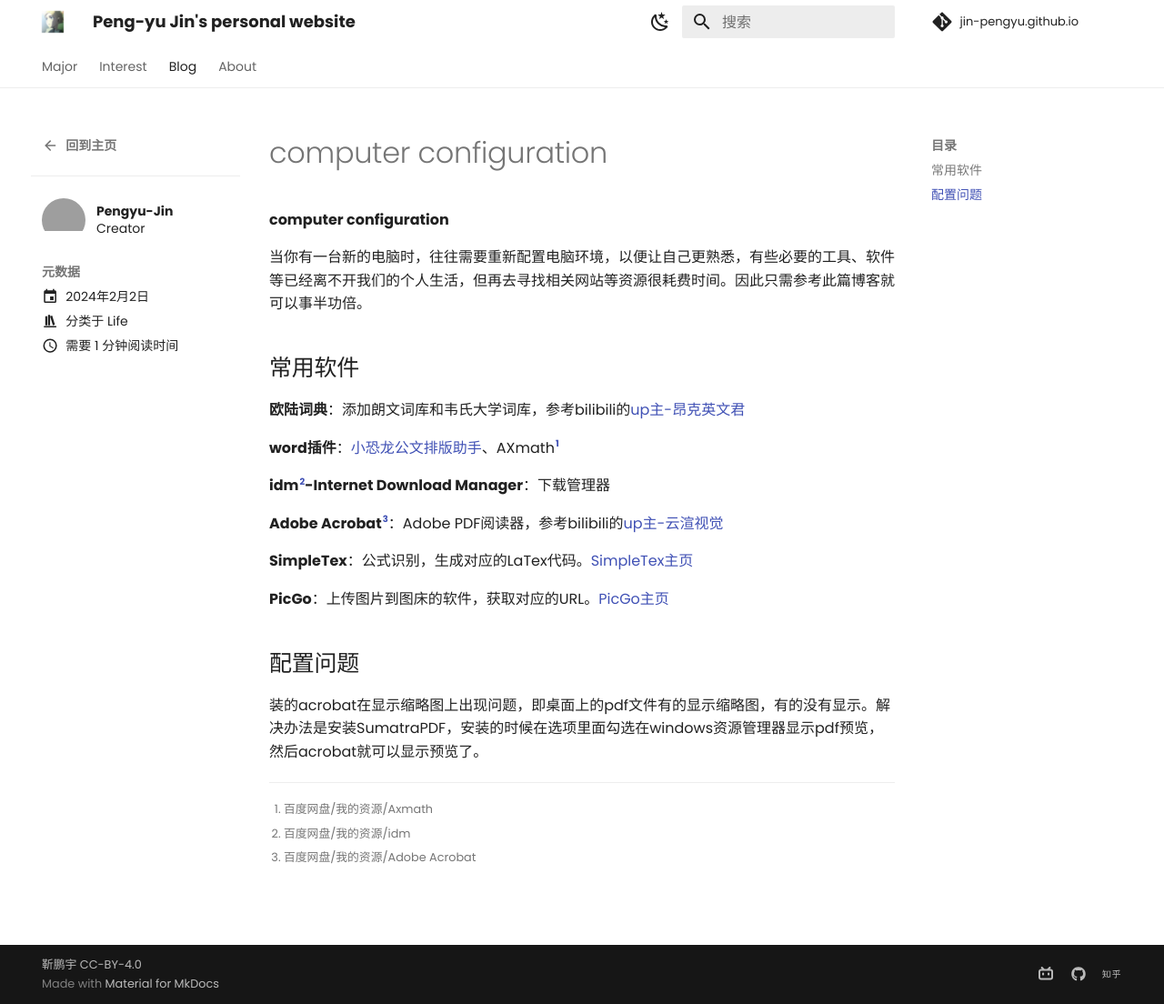
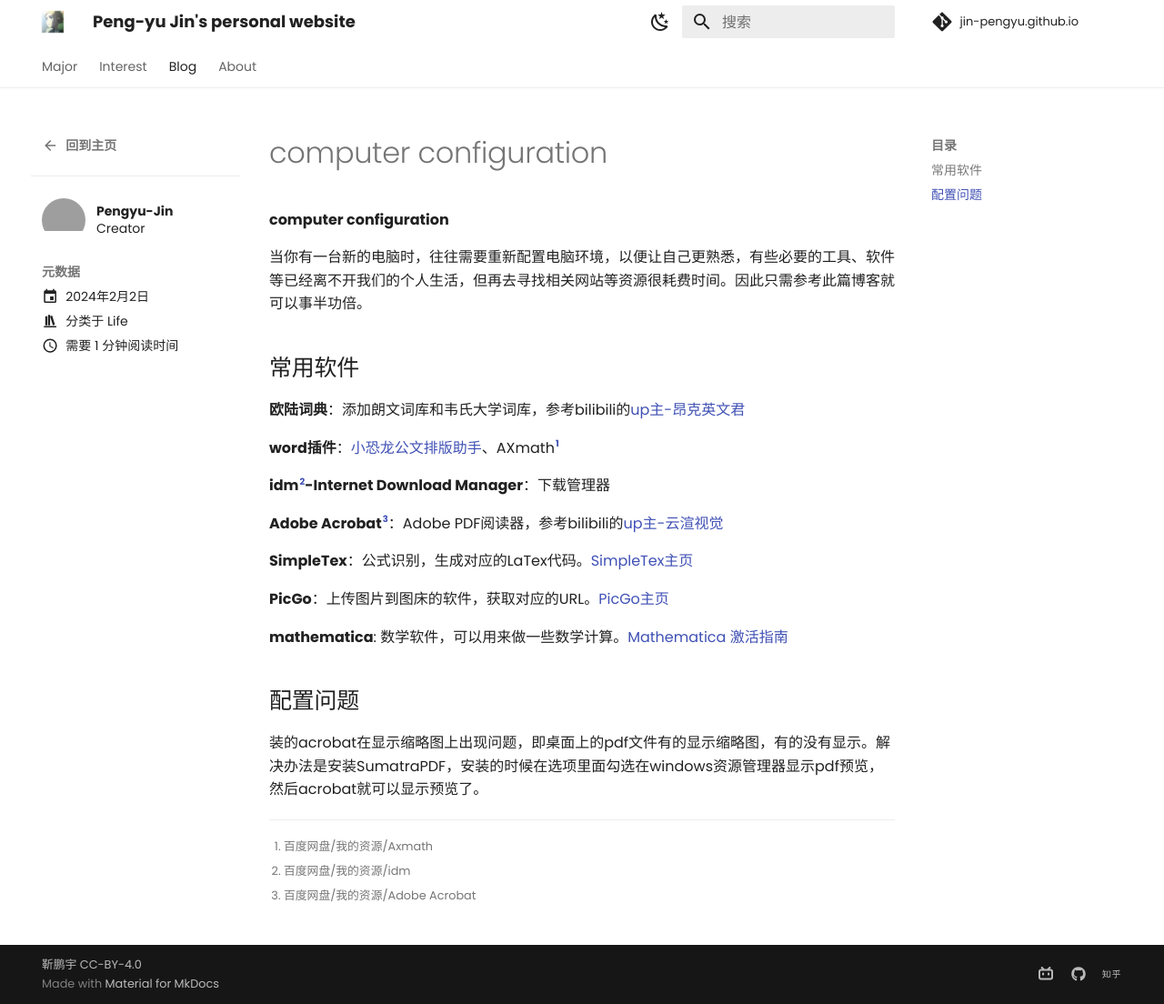
Before and after one commit to Pengyu-Jin/Pengyu-Jin.github.io, an MkDocs documentation site: the page built from docs/blog/posts/computer configuration.md, in a window 1280 px wide and 1104 px high. Shown: the whole window at 91% size. Built offline with MkDocs 1.6.1 and Material for MkDocs 9.7.7, drawn with Linux system fonts in a browser that asks for light colours; comment, search, counter and statistics services are not loaded; grey boxes are pictures that could not be loaded.

Commit message:
20241013

```diff
--- a/docs/blog/posts/computer configuration.md
+++ b/docs/blog/posts/computer configuration.md
@@ -26,6 +26,8 @@
 
 **PicGo**：上传图片到图床的软件，获取对应的URL。[PicGo主页](https://picgo.github.io/PicGo-Doc/){:target="_blank"}
 
+**mathematica**: 数学软件，可以用来做一些数学计算。[Mathematica 激活指南](https://tiebamma.github.io/InstallTutorial/){:target="_blank"}
+
 [^1]:百度网盘/我的资源/Axmath
 
 [^2]:百度网盘/我的资源/idm
```
